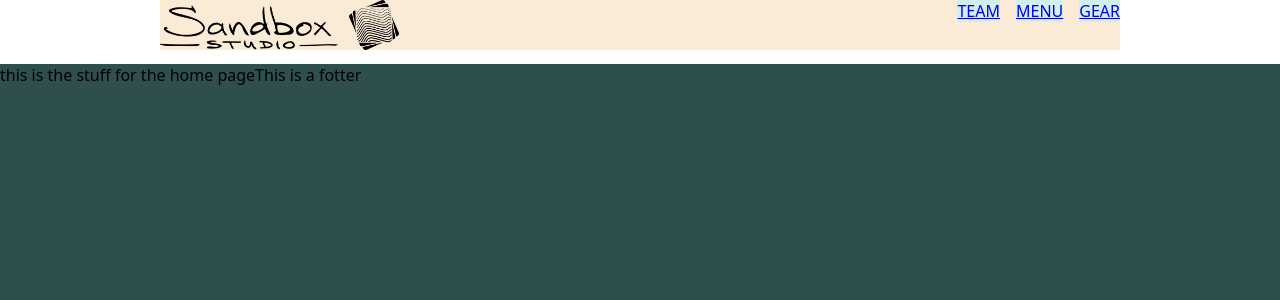
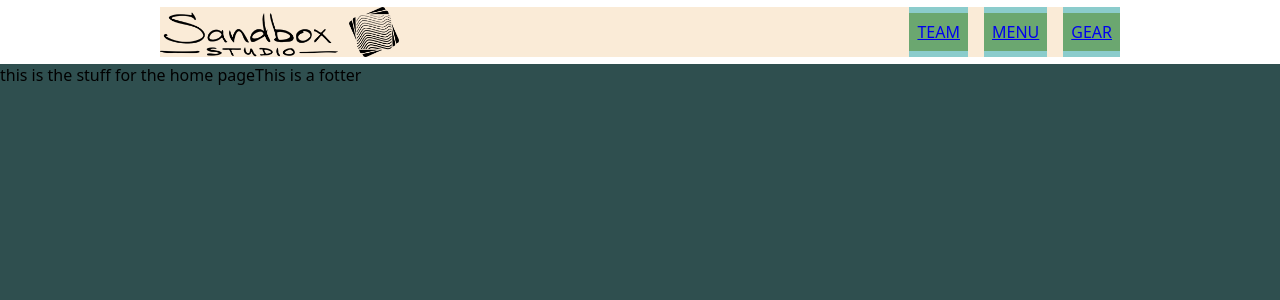
Before and after one commit to moltenot/sandbox_website, a Next.js app: page / in a window 1280 px wide. Shown: the top 300 px of the page. Built offline with nearby package versions, Linux system fonts and the light colour scheme.

Commit message:
added vertical centreing on the navbar

```diff
--- a/components/navbar.js
+++ b/components/navbar.js
@@ -10,12 +10,16 @@ export default function Navbar() {
     { text: "GEAR", path: "/gear" },
   ];
   return (
-    <div className={`${styles.navbar} full-width`}>
-      <div className="max-width-large horizontal-flex">
-        <Image src={logo} alt="Sandbox Studios Logo" height={50} />
-        <div className="flex-pad full-width"/>
-        {paths.map(NavLink)}
+    <div className={`${styles.navbar} full-width vflex`}>
+      <div className="padder" />
+      <div>
+        <div className="max-width-large hflex">
+          <Image src={logo} alt="Sandbox Studios Logo" height={50} />
+          <div className="flex-pad full-width" />
+          {paths.map(NavLink)}
+        </div>
       </div>
+      <div className="padder" />
     </div>
   );
 }
--- a/components/navlink.js
+++ b/components/navlink.js
@@ -7,7 +7,7 @@ export default function NavLink({ text, path }) {
       <div className={styles.navLink}>
         <div className={styles.padder} />
         <Link href={path}>
-          <div className={styles.textcontainer}>{text}</div>
+          <div className={styles.button}>{text}</div>
         </Link>
         <div className={styles.padder} />
       </div>
--- a/styles/NavLink.module.css
+++ b/styles/NavLink.module.css
@@ -1,11 +1,19 @@
 .navLink {
-  background-color: rgb(211, 238, 238);
+  background-color: rgb(139, 204, 204);
   display: flex;
   flex-direction: column;
-  height: 100%;
   margin-left: 1em;
 }
 
 .padder {
     flex: auto;
 }
+
+.button {
+  padding: 0.5em;
+  background-color: rgb(107, 167, 112);
+}
+
+.button:hover {
+  background-color: blueviolet;
+}
--- a/styles/globals.css
+++ b/styles/globals.css
@@ -15,7 +15,16 @@
   background-color: antiquewhite;
 }
 
-.horizontal-flex {
+.padder {
+  flex:auto;
+}
+
+.vflex {
+  display: flex;
+  flex-direction: column;
+}
+
+.hflex {
   display: flex;
   flex-direction: row;
 }
```
